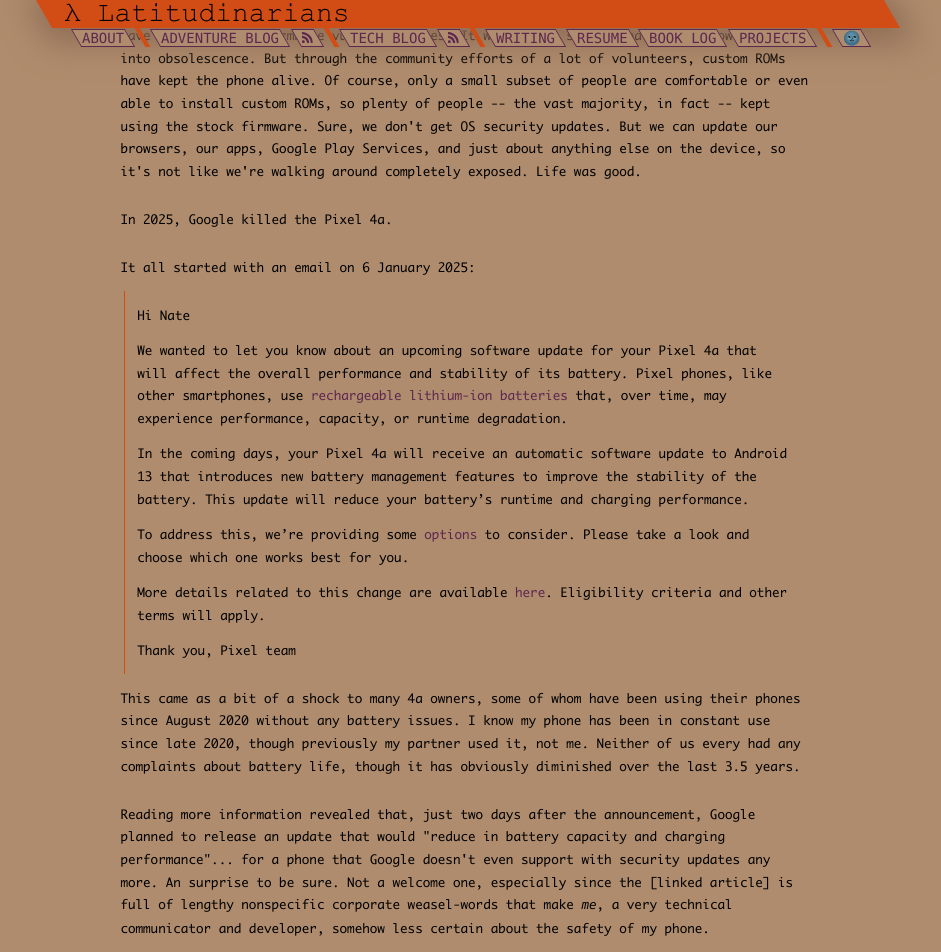
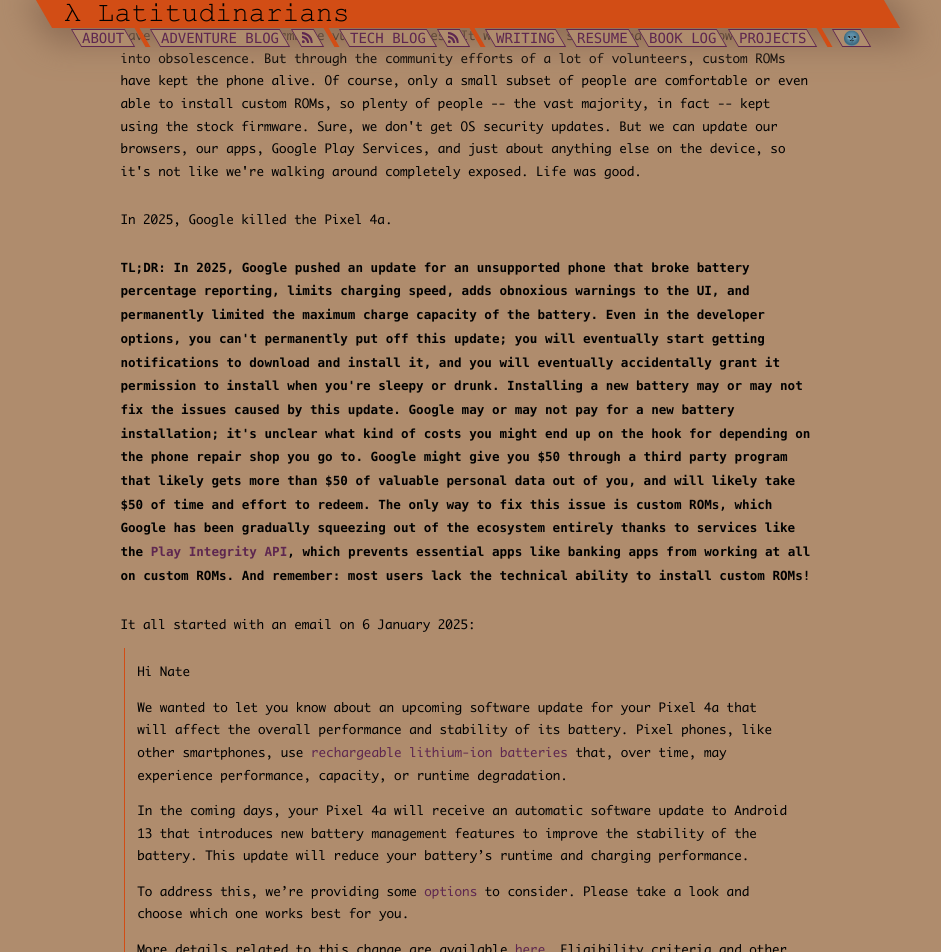
Before and after one commit to nathan-contino/nathan-contino.github.io, a Jekyll site: the page built from _posts/techblog/2025-01-09-the-day-google-killed-the-pixel-4a.md, in a window 1280 px wide and 1400 px high, scrolled down 437 px. Shown: the top 952 px of the window, without its empty margins (174-1115 px from the left). Built offline with Jekyll 4.4.1, drawn with Linux system fonts in a browser that asks for light colours; some of the changed text lies outside the part shown.

Commit message:
Fix broken link, typo, move TL;DR

```diff
--- a/_posts/techblog/2025-01-09-the-day-google-killed-the-pixel-4a.md
+++ b/_posts/techblog/2025-01-09-the-day-google-killed-the-pixel-4a.md
@@ -5,13 +5,15 @@
 categories: techblog
 ---
 
-In the year of our lord 2025, many of us use phones that are a couple of years out of date. As the phone industry insists on removing useful features like the headphone jack and dimensions that actually fit in jeans pockets, while at the same time inflating new phones to a minimum of $500 for American-band-compatible non-bloatware-infected phones, it has become increasingly attractive to hold onto old phones. It's good for our wallets. It's good for the environment (the most environmentally-friendly phone purchase is no new phone purchase). It's not good for security, but you have to compromise somewhere.
+Many of us use phones that are a couple of years out of date. As the phone industry insists on removing useful features like the headphone jack and dimensions that actually fit in jeans pockets, while at the same time inflating new phones to a minimum of $500 for American-band-compatible non-bloatware-infected phones, it has become increasingly attractive to hold onto old phones. It's good for our wallets. It's good for the environment (the most environmentally-friendly phone purchase is no new phone purchase). It's not good for security, but you have to compromise somewhere.
 
 In 2023, Google abandoned the Pixel 4a, deciding to no longer publish security updates for the still-popular phone (as originally announced, in all fairness). Many of us kept using the 4a because it ticks a lot of boxes that no modern phone ticks, and it still works quite well.
 
 In 2024, Google left us alone. Many people explored custom ROMs like LineageOS and GrapheneOS to keep the security updates flowing, despite the fact that those custom ROMS have no way to fix firmware vulnerabilities. It was sad to see a great phone slowly sink into obsolescence. But through the community efforts of a lot of volunteers, custom ROMs have kept the phone alive. Of course, only a small subset of people are comfortable or even able to install custom ROMs, so plenty of people -- the vast majority, in fact -- kept using the stock firmware. Sure, we don't get OS security updates. But we can update our browsers, our apps, Google Play Services, and just about anything else on the device, so it's not like we're walking around completely exposed. Life was good.
 
 In 2025, Google killed the Pixel 4a.
+
+**TL;DR: In 2025, Google pushed an update for an unsupported phone that broke battery percentage reporting, limits charging speed, adds obnoxious warnings to the UI, and permanently limited the maximum charge capacity of the battery. Even in the developer options, you can't permanently put off this update; you will eventually start getting notifications to download and install it, and you will eventually accidentally grant it permission to install when you're sleepy or drunk. Installing a new battery may or may not fix the issues caused by this update. Google may or may not pay for a new battery installation; it's unclear what kind of costs you might end up on the hook for depending on the phone repair shop you go to. Google might give you $50 through a third party program that likely gets more than $50 of valuable personal data out of you, and will likely take $50 of time and effort to redeem. The only way to fix this issue is custom ROMs, which Google has been gradually squeezing out of the ecosystem entirely thanks to services like the [Play Integrity API](https://developer.android.com/google/play/integrity/overview), which prevents essential apps like banking apps from working at all on custom ROMs. And remember: most users lack the technical ability to install custom ROMs!**
 
 <!-- readmore -->
 
@@ -28,11 +30,12 @@
 > More details related to this change are available [here](https://support.google.com/pixelphone/answer/15701861?p=pixel4a_battery&rd=1). Eligibility criteria and other terms will apply.
 >
 > Thank you,
+>
 > Pixel team
 
-This came as a bit of a shock to many 4a owners, some of whom have been using their phones since August 2020 without any battery issues. I know my phone has been in constant use since late 2020, though previously my partner used it, not me. Neither of us every had any complaints about battery life, though it has obviously diminished over the last 3.5 years.
+This came as a bit of a shock to many 4a owners, some of whom have been using their phones since August 2020 without any battery issues. I know my phone has been in constant use since late 2020, though previously my partner used it, not me. Neither of us ever had any complaints about battery life, though it has obviously diminished over the last 3.5 years.
 
-Reading more information revealed that, just two days after the announcement, Google planned to release an update that would "reduce in battery capacity and charging performance"... for a phone that Google doesn't even support with security updates any more. An surprise to be sure. Not a welcome one, especially since the [linked article] is full of lengthy nonspecific corporate weasel-words that make _me_, a very technical communicator and developer, somehow less certain about the safety of my phone.
+Reading more information revealed that, just two days after the announcement, Google planned to release an update that would "reduce in battery capacity and charging performance"... a phone that Google doesn't even support with security updates any more. An surprise to be sure. Not a welcome one, especially since the [linked article](https://support.google.com/pixelphone/answer/15701861?p=pixel4a_battery&rd=1) is full of lengthy nonspecific corporate weasel-words that make _me_, a very technical communicator and developer, somehow less certain about the safety of my phone.
 
 Fast forward to 8 January 2025. The update drops. Immediately, screams of cosmic horror (more than usual) issue from online communities of Pixel 4a owners:
 
@@ -66,10 +69,7 @@
 
 And I don't think that's OK.
 
-**TL;DR: In 2025, Google pushed an update for an unsupported phone that broke battery percentage reporting, limits charging speed, adds obnoxious warnings to the UI, and permanently limited the maximum charge capacity of the battery. Even in the developer options, you can't permanently put off this update; you will eventually start getting notifications to download and install it, and you will eventually accidentally give it permission to install when you're sleepy or drunk. Installing a new battery may or may not fix the issues caused by this update. Google may or may not pay for a new battery installation, but it's unclear what kind of costs you might end up on the hook for depending on the phone repair shop you go to. Google might give you $50 through a third party program that likely gets more than $50 of valuable personal data out of you, and will likely take $50 of time and effort to redeem. The only way to fix this issue is custom ROMs, which Google has been gradually squeezing out of the ecosystem entirely thanks to services like the [Play Integrity API](https://developer.android.com/google/play/integrity/overview), which prevents essential apps like banking apps from working at all on custom ROMs. And remember: most users lack the technical ability to install custom ROMs!**
-
 <details><summary><strong>Full text of the "Pixel 4a Battery Performance Program" page, in case Google changes it:</strong></summary>
-
 
 <blockquote>
 Pixel 4a Battery Performance Program
```
